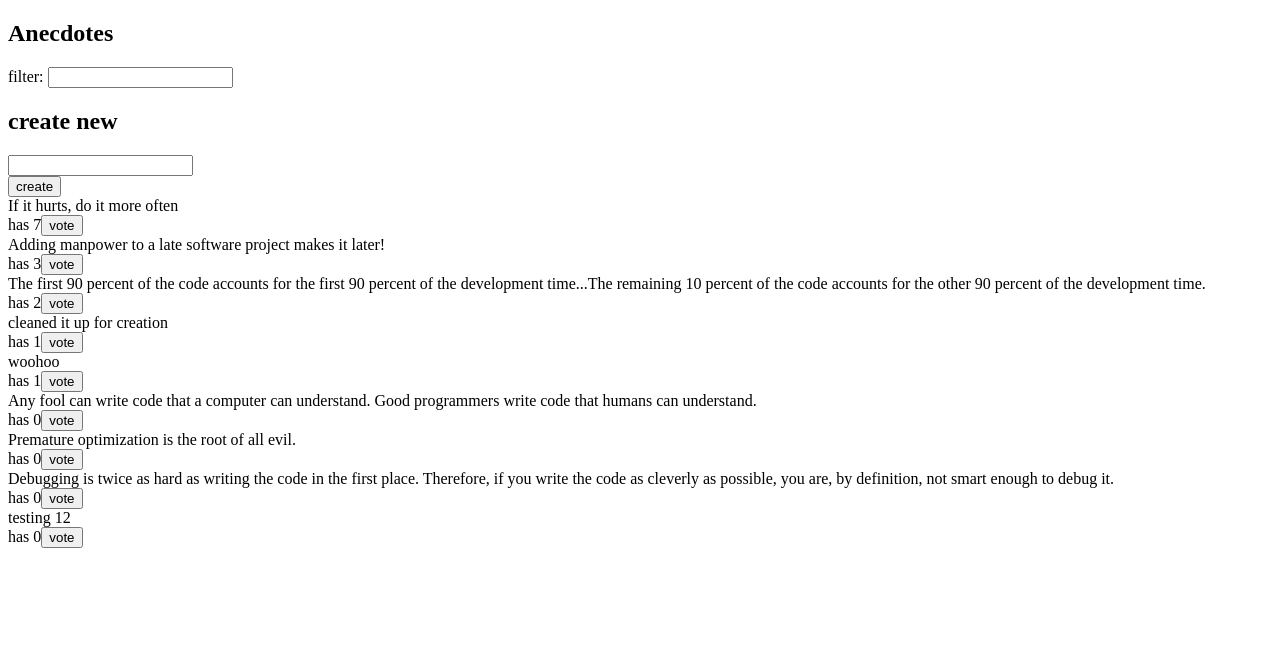
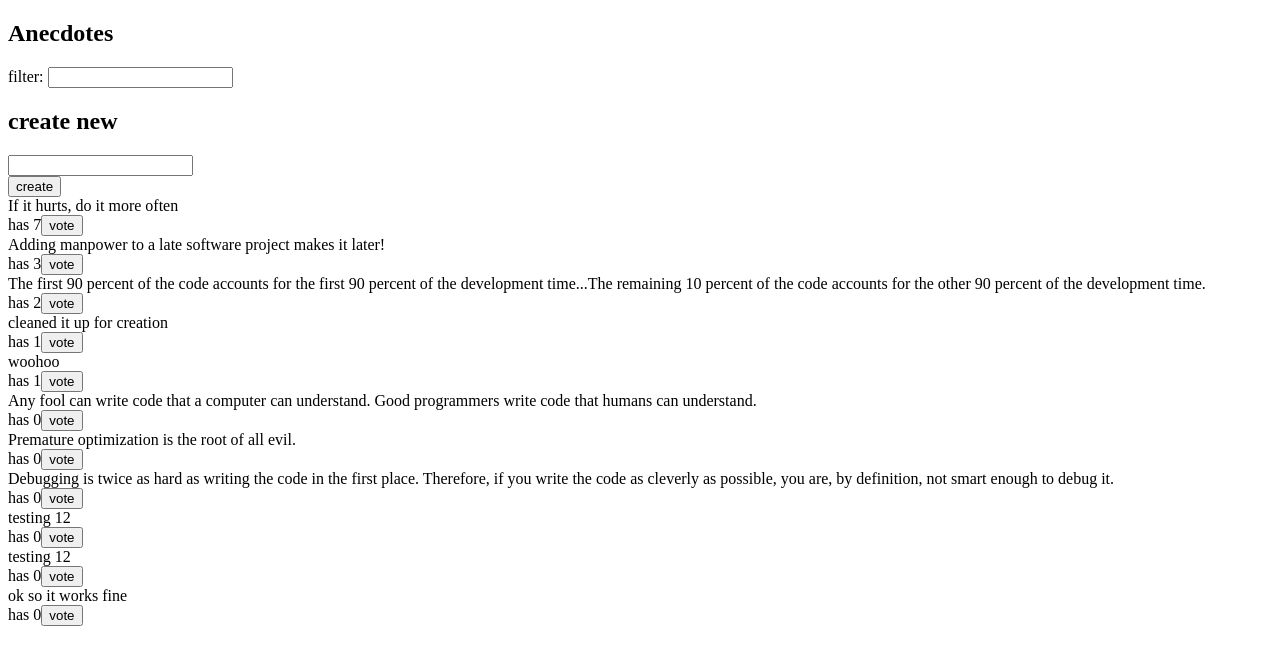
Before and after one commit to zenlex/fso-anecdotes-redux, a React (Create React App) app: page / in a window 1280 px wide. Shown: the top 664 px of the page. Built offline with nearby package versions, Linux system fonts and the light colour scheme; data requests are answered from the project's data file.

Commit message:
ex 6.20 complete

```diff
--- a/db.json
+++ b/db.json
@@ -44,6 +44,16 @@
       "content": "testing 12",
       "votes": 0,
       "id": "NySkhRx"
+    },
+    {
+      "content": "testing 12",
+      "votes": 0,
+      "id": "DXxQp0w"
+    },
+    {
+      "content": "ok so it works fine",
+      "votes": 0,
+      "id": "AWBr5MT"
     }
   ]
 }
--- a/src/components/AnecdoteForm.js
+++ b/src/components/AnecdoteForm.js
@@ -1,8 +1,7 @@
-import { useDispatch } from 'react-redux'
+import { connect } from 'react-redux';
 import { addAnecdote } from '../reducers/anecdoteReducer';
 
-const AnecdoteForm = () => {
-    const dispatch = useDispatch();
+const AnecdoteForm = ({addAnecdote}) => {
 
     return(
       <div>
@@ -10,7 +9,7 @@ const AnecdoteForm = () => {
       <form onSubmit={(e) => {
         e.preventDefault()
         const content = e.target.elements.content.value
-        dispatch(addAnecdote(content))
+        addAnecdote(content)
       }}>
         <div><input name="content"/></div>
         <button type="submit">create</button>
@@ -19,4 +18,7 @@ const AnecdoteForm = () => {
     )
 }
 
-export default AnecdoteForm
+const mapDispatchToProps = {
+  addAnecdote,
+}
+export default connect(null, mapDispatchToProps)(AnecdoteForm)
```
